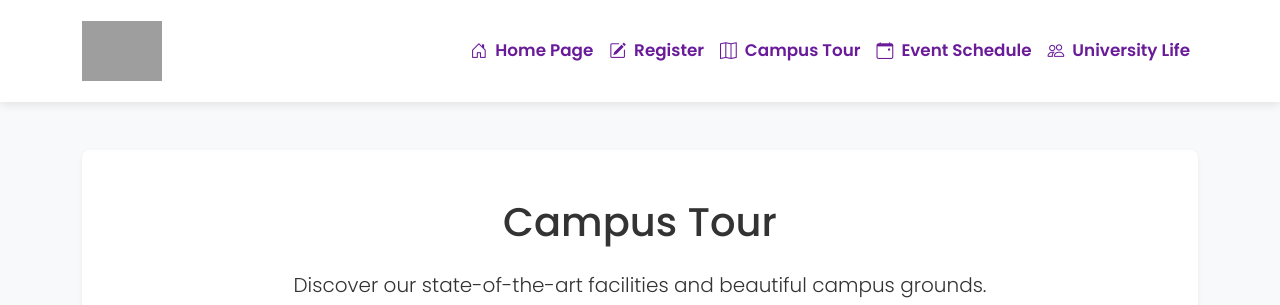
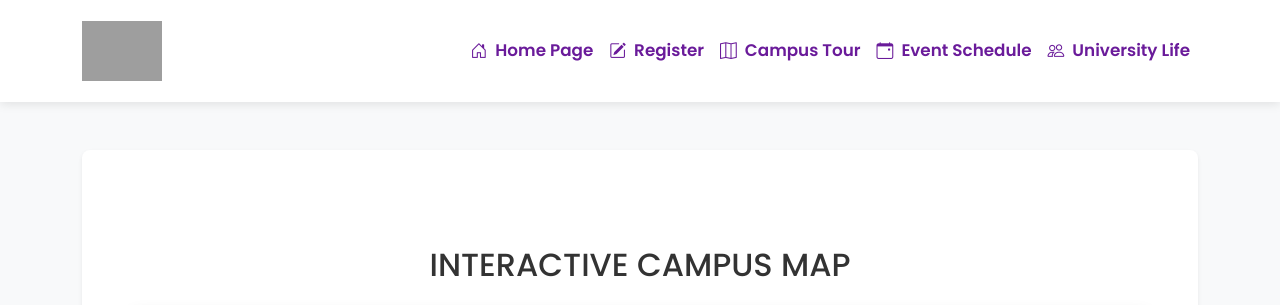
Before and after one commit to harunrh/wolfies, a PHP site: page /campus_tour_details.php in a window 1280 px wide. Shown: the top 305 px of the page. Run offline with PHP 8.4, Linux system fonts and the light colour scheme; some libraries are stand-ins or nearby versions; grey boxes are pictures that could not be loaded.

Commit message:
Update campus_tour_details.twig

```diff
--- a/OpenDay/templates/campus_tour_details.twig
+++ b/OpenDay/templates/campus_tour_details.twig
@@ -19,36 +19,6 @@
     <main class="py-5">
         <div class="container">
             <section class="content-section bg-white shadow-sm rounded-lg p-4 p-md-5">
-                <h1 class="mb-4 text-center" data-aos="fade-up">Campus Tour</h1>
-                <p class="lead text-center mb-5" data-aos="fade-up" data-aos-delay="100">Discover our state-of-the-art facilities and beautiful campus grounds.</p>
-
-                <!-- Gallery: Images of campus locations -->
-                <div class="row mb-5" data-aos="fade-up" data-aos-delay="200">
-                    <div class="col-md-6 mb-4">
-                        <div class="card h-100 border-0 shadow-sm">
-                            <img src="images/hero.jpg" alt="Campus" class="card-img-top">
-                            <div class="card-body">
-                                <p class="card-text">Explore our campus with an interactive virtual tour.</p>
-                                <a href="#virtual-tour" class="btn btn-sm btn-outline-primary">View Virtual Tour</a>
-                            </div>
-                        </div>
-                    </div>
-                    <div class="col-md-6 mb-4">
-                        <div class="card h-100 border-0 shadow-sm">
-                            <img src="images/front.jpg" alt="Campus" class="card-img-top">
-                            <div class="card-body">
-                                <div class="d-flex align-items-center mb-3">
-                                    <i class="bi bi-quote fs-4 text-primary me-2"></i>
-                                    <p class="card-text fst-italic mb-0">"The campus has excellent facilities and a welcoming atmosphere."</p>
-                                </div>
-                                <div class="text-end">
-                                    <small class="text-muted">– Maria, Current Student</small>
-                                </div>
-                            </div>
-                        </div>
-                    </div>
-                </div>
-
                 <!-- Campus Map: Embedded Google Maps for campus navigation -->
                 <div class="campus-map mt-5" data-aos="fade-up" data-aos-delay="300">
                     <h2 class="text-center mb-4">INTERACTIVE CAMPUS MAP</h2>
@@ -128,7 +98,63 @@
     <script src="https://unpkg.com/aos@2.3.1/dist/aos.js"></script>
     <!-- Google Maps -->
     <script src="https://maps.googleapis.com/maps/api/js?key=AIzaSyAiTe13HtEMtgz_fHiPu00RUmol0VpBSek&callback=initMap" async defer></script>
+
     <!-- Custom Scripts -->
-    <script src="js/scripts.js"></script>
+    <script>
+        // Initialize AOS
+        AOS.init({
+            duration: 800,
+            once: true
+        });
+
+        // Google Maps initialization function
+        function initMap() {
+            // Set the coordinates for University of Wolverhampton
+            const universityCenter = { lat: 52.5873, lng: -2.1274 };
+
+            // Create the map centered on the university
+            const map = new google.maps.Map(document.getElementById("map"), {
+                zoom: 16,
+                center: universityCenter,
+                mapTypeId: google.maps.MapTypeId.ROADMAP,
+                mapTypeControl: true,
+                streetViewControl: true,
+                zoomControl: true,
+            });
+
+            // Define locations for the markers
+            const locations = [
+                { name: "Main Building", position: { lat: 52.5875, lng: -2.1276 }, number: 1 },
+                { name: "Student Union", position: { lat: 52.5869, lng: -2.1285 }, number: 2 },
+                { name: "Library", position: { lat: 52.5880, lng: -2.1265 }, number: 3 },
+                { name: "Sports Center", position: { lat: 52.5865, lng: -2.1295 }, number: 4 }
+            ];
+
+            // Create markers and info windows for each location
+            locations.forEach(location => {
+                // Create a marker
+                const marker = new google.maps.Marker({
+                    position: location.position,
+                    map: map,
+                    title: location.name,
+                    label: { text: location.number.toString(), color: "white" },
+                    animation: google.maps.Animation.DROP
+                });
+
+                // Create info window content
+                const infoContent = `<div class="info-window"><strong>${location.name}</strong></div>`;
+
+                // Create info window
+                const infoWindow = new google.maps.InfoWindow({
+                    content: infoContent
+                });
+
+                // Add click event to open info window
+                marker.addListener("click", () => {
+                    infoWindow.open(map, marker);
+                });
+            });
+        }
+    </script>
 </body>
 </html>
```
